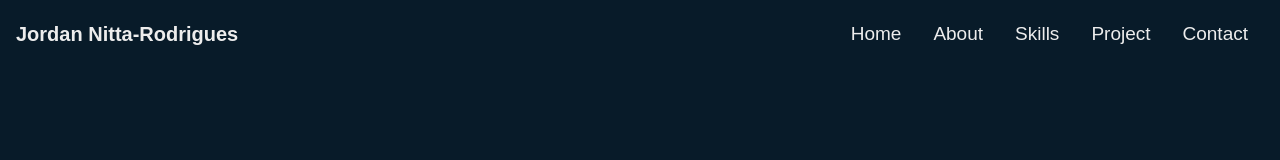
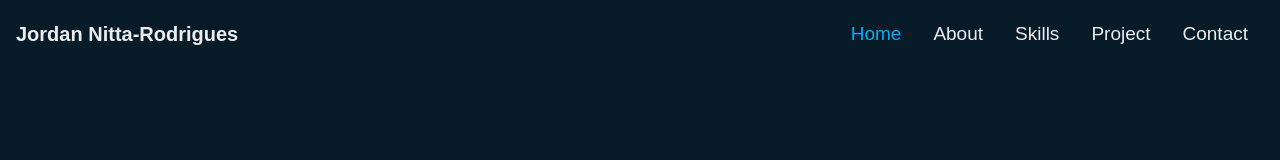
Before and after one commit to JordanNitta/JordanPortfolio, a React (Create React App) app in the folder client/: page / in a window 1280 px wide. Shown: the top 160 px of the page. Built offline with nearby package versions, Linux system fonts and the light colour scheme.

Commit message:
Nav bar almost finished

```diff
--- a/client/src/components/Navbar/Navbar.jsx
+++ b/client/src/components/Navbar/Navbar.jsx
@@ -1,5 +1,5 @@
 import React from 'react'
-import { useState } from 'react'
+import { useState, useE } from 'react'
 import { Link, NavLink, Navigate, useNavigate } from 'react-router-dom'
 import { AiOutlineMenu, AiOutlineClose } from 'react-icons/ai'
 import { motion, AnimatePresence } from "framer-motion";
@@ -12,8 +12,12 @@ const Navbar = () => {
         { title: 'Skills', URL: '/skills' },
         { title: 'Project', URL: '/project' },
         { title: 'Contact', URL: '/contact' },
+    ]
 
+    const personalLinks = [
+        // {logo: }
     ]
+
     const handleMenu = () => {
         setShowMenu(!showMenu);
     }
@@ -23,26 +27,37 @@ const Navbar = () => {
     }
 
     return (
-        <nav className='fixed w-full flex justify-between h-[68px] items-center sm:px-4 sm:py-2' >
-            <h3 className='font-style text-main font-semibold text-[20px] cursor-pointer sm:text[20px]'>Jordan Nitta-Rodrigues</h3>
-
-
-            <AiOutlineMenu size={35} className=" text-main cursor-pointer sm:hidden" />
-
-            <div className='justify-center items-center hidden sm:flex' onClick={handleMenu}>
-                <ul className="flex justify-center items-center">
+        <nav className='fixed w-full flex justify-between h-[68px] items-center sm:px-4 sm:py-2 z-50' >
+            <h1 className='font-style w-full text-main font-semibold text-[20px] cursor-pointer sm:text[20px]'>Jordan Nitta-Rodrigues</h1>
+            <ul className="hidden sm:flex sm:justify-center sm:items-center">
                 {navLinks.map((link, index) => (
                     <li key={index}>
-                            <Link to={link.URL} className='text-[19px] text-main px-4 font-style font-medium'>
+                        <NavLink to={link.URL} className={({isActive}) => isActive ? 'font-style text-primary-color text-[19px] px-4' : 'font-style text-main text-[19px] px-4'}>
                             {link.title}
-                            </Link>
+                        </NavLink>
+                    </li>
+                ))}
+            </ul>
+            <div onClick={handleMenu} className='block '>
+                {!showMenu ? <AiOutlineMenu size={35} className='cursor-pointer sm:hidden md:hidden' /> : <AiOutlineClose size={35} className='cursor-pointer sm:hidden md:hidden' />}
+            </div>
+            {showMenu && (
+                <div className='fixed top-0 left-0 h-screen w-full bg-opacity-90 bg-gray-800 flex justify-center items-center sm:hidden md:hidden -z-30' >
+                    <ul className='flex flex-col justify-center items-center' style={{ gap: '0' }} onClick={handleClosedRoutes}>
+                        {navLinks.map((link, index) => (
+                            <li key={index}>
+                                <NavLink to={link.URL} className={({isActive}) => isActive ? 'font-style text-primary-color text-[50px] font-bold' :'font-style text-main text-[60px]'} onClick={handleClosedRoutes}>
+                                    {link.title}
+                                </NavLink>
                             </li>
                         ))}
                     </ul>
                 </div>
+            )}
         </nav>
 
     )
 }
 
+
 export default Navbar
```
Lines whose indentation alone changed are shown as unchanged.
